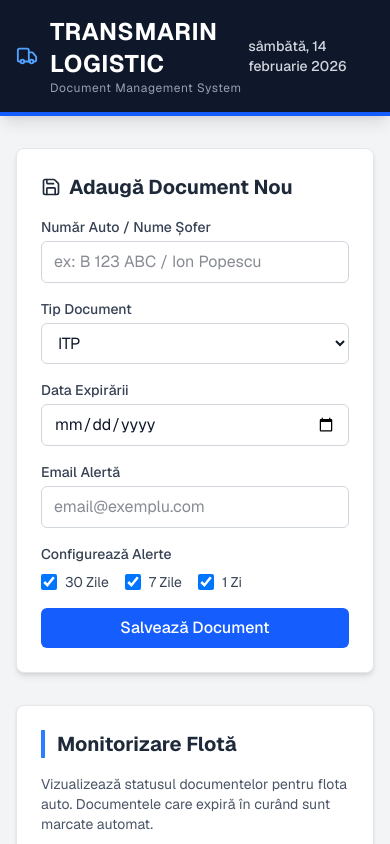
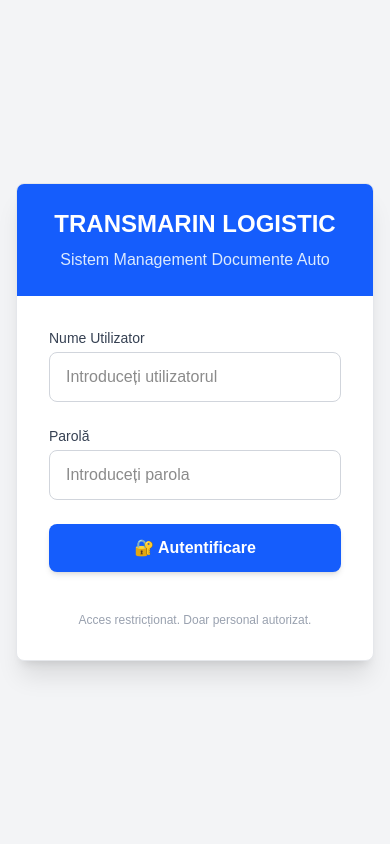
Before and after one commit to greierasmusicstudio/PLATFORMA-TRANSMARIN-LOGISTIC-EXPIRARE-DOCUMENTE, a Next.js app: page / in a window 390 px wide. Shown: the top 844 px of the page. Built offline with nearby package versions, Linux system fonts and the light colour scheme; no server answers; the database is empty.

Commit message:
Add Login Page with hardcoded credentials and improve status badge UI

```diff
--- a/src/app/page.tsx
+++ b/src/app/page.tsx
@@ -1,56 +1,95 @@
-import DocumentForm from '@/components/DocumentForm';
-import DashboardTable from '@/components/DashboardTable';
-import { Truck } from 'lucide-react';
+"use client";
+
+import { useState, useEffect } from "react";
+import DocumentForm from "@/components/DocumentForm";
+import DashboardTable from "@/components/DashboardTable";
+import LoginPage from "@/components/LoginPage";
+import { LogOut } from "lucide-react";
 
 export default function Home() {
+  const [isAuthenticated, setIsAuthenticated] = useState(false);
+  const [isLoading, setIsLoading] = useState(true);
+
+  useEffect(() => {
+    const auth = localStorage.getItem("transmarin_auth");
+    if (auth === "true") {
+      setIsAuthenticated(true);
+    }
+    setIsLoading(false);
+  }, []);
+
+  const handleLogin = () => {
+    localStorage.setItem("transmarin_auth", "true");
+    setIsAuthenticated(true);
+  };
+
+  const handleLogout = () => {
+    localStorage.removeItem("transmarin_auth");
+    setIsAuthenticated(false);
+  };
+
+  if (isLoading) return null; // Prevent flash
+
+  if (!isAuthenticated) {
+    return <LoginPage onLogin={handleLogin} />;
+  }
+
   return (
-    <div className="min-h-screen bg-gray-100 text-gray-900 font-sans">
+    <div className="min-h-screen bg-gray-50 flex flex-col font-[family-name:var(--font-geist-sans)]">
       {/* Header */}
-      <header className="bg-slate-900 text-white shadow-lg border-b-4 border-blue-600">
-        <div className="max-w-7xl mx-auto px-4 sm:px-6 lg:px-8 py-4 flex items-center justify-between">
+      <header className="bg-white border-b border-gray-200 sticky top-0 z-10 shadow-sm">
+        <div className="max-w-7xl mx-auto px-4 sm:px-6 lg:px-8 h-16 flex items-center justify-between">
           <div className="flex items-center gap-3">
-            <Truck className="w-8 h-8 text-blue-400" />
+            <div className="bg-blue-600 p-2 rounded-lg">
+              <svg className="w-6 h-6 text-white" fill="none" stroke="currentColor" viewBox="0 0 24 24">
+                <path strokeLinecap="round" strokeLinejoin="round" strokeWidth={2} d="M9 17a2 2 0 11-4 0 2 2 0 014 0zM19 17a2 2 0 11-4 0 2 2 0 014 0z" />
+                <path strokeLinecap="round" strokeLinejoin="round" strokeWidth={2} d="M13 16V6a1 1 0 00-1-1H4a1 1 0 00-1 1v10a1 1 0 001 1h1m8-1a1 1 0 01-1 1H9m4-1V8a1 1 0 011-1h2.586a1 1 0 01.707.293l3.414 3.414a1 1 0 01.293.707V16a1 1 0 01-1 1h-1m-6-1a1 1 0 001 1h1M5 17a2 2 0 104 0m-4 0a2 2 0 114 0m6 0a2 2 0 104 0m-4 0a2 2 0 114 0" />
+              </svg>
+            </div>
             <div>
-              <h1 className="text-2xl font-bold tracking-wide uppercase">Transmarin Logistic</h1>
-              <p className="text-xs text-gray-400 tracking-wider">Document Management System</p>
+              <h1 className="text-xl font-bold text-gray-900 tracking-tight">TRANSMARIN LOGISTIC</h1>
+              <p className="text-xs text-gray-500 font-medium">Document Management System</p>
             </div>
           </div>
-          <div className="text-sm font-medium text-gray-300">
-            {new Date().toLocaleDateString('ro-RO', { weekday: 'long', year: 'numeric', month: 'long', day: 'numeric' })}
+          <div className="flex items-center gap-4">
+            <div className="text-sm text-gray-500 hidden sm:block">
+              {new Date().toLocaleDateString('ro-RO', { weekday: 'long', year: 'numeric', month: 'long', day: 'numeric' })}
+            </div>
+            <button
+              onClick={handleLogout}
+              className="flex items-center gap-2 px-3 py-2 text-sm text-red-600 hover:bg-red-50 rounded-md transition-colors font-medium border border-transparent hover:border-red-100"
+            >
+              <LogOut className="w-4 h-4" />
+              Ieșire
+            </button>
           </div>
         </div>
       </header>
 
       {/* Main Content */}
-      <main className="max-w-7xl mx-auto px-4 sm:px-6 lg:px-8 py-8 space-y-8">
-
-        {/* Intro / Stats (Optional, keeping it simple for now) */}
-
-        <div className="grid grid-cols-1 lg:grid-cols-3 gap-8">
+      <main className="flex-1 max-w-7xl w-full mx-auto px-4 sm:px-6 lg:px-8 py-8">
+        <div className="grid grid-cols-1 lg:grid-cols-12 gap-8">
           {/* Left Column: Form */}
-          <div className="lg:col-span-1">
+          <div className="lg:col-span-4 space-y-6">
             <DocumentForm />
           </div>
 
           {/* Right Column: Dashboard */}
-          <div className="lg:col-span-2 space-y-6">
+          <div className="lg:col-span-8 space-y-6">
             <div className="bg-white p-6 rounded-lg shadow-sm border border-gray-200">
-              <h2 className="text-xl font-bold text-gray-800 mb-4 border-l-4 border-blue-500 pl-3">
-                Monitorizare Flotă
-              </h2>
-              <p className="text-sm text-gray-600 mb-4">
-                Vizualizează statusul documentelor pentru flota auto. Documentele care expiră în curând sunt marcate automat.
-              </p>
+              <div className="mb-6 border-l-4 border-blue-500 pl-4">
+                <h2 className="text-xl font-bold text-gray-800">Monitorizare Flotă</h2>
+                <p className="text-sm text-gray-500 mt-1">Vizualizează statusul documentelor pentru flota auto. Documentele care expiră în curând sunt marcate automat.</p>
+              </div>
               <DashboardTable />
             </div>
           </div>
         </div>
       </main>
 
-      {/* Footer */}
-      <footer className="bg-white border-t border-gray-200 mt-12">
-        <div className="max-w-7xl mx-auto px-4 py-6 text-center text-sm text-gray-500">
-          &copy; {new Date().getFullYear()} Transmarin Logistic. Toate drepturile rezervate.
+      <footer className="bg-white border-t border-gray-200 py-6 mt-auto">
+        <div className="max-w-7xl mx-auto px-4 text-center text-sm text-gray-400">
+          &copy; {new Date().getFullYear()} Transmarin Logistic. Toate drepturile rezervate. Sistem securizat.
         </div>
       </footer>
     </div>
--- a/src/components/DashboardTable.tsx
+++ b/src/components/DashboardTable.tsx
@@ -174,12 +174,12 @@ export default function DashboardTable() {
                                         ) : format(parseISO(item.expiry_date), 'dd.MM.yyyy')}
                                     </td>
                                     <td className="px-6 py-4">
-                                        <span className={clsx(
-                                            'px-2.5 py-0.5 rounded-full text-xs font-semibold border',
+                                        <div className={clsx(
+                                            'inline-flex items-center px-3 py-1 rounded-full text-xs font-bold border shadow-sm whitespace-nowrap',
                                             getStatusColor(item.expiry_date)
                                         )}>
                                             {getStatusText(item.expiry_date)}
-                                        </span>
+                                        </div>
                                     </td>
                                     <td className="px-6 py-4">
                                         <div className="flex items-center gap-2">
--- /dev/null
+++ b/src/components/LoginPage.tsx
@@ -0,0 +1,75 @@
+import { useState } from 'react';
+
+interface LoginPageProps {
+    onLogin: () => void;
+}
+
+export default function LoginPage({ onLogin }: LoginPageProps) {
+    const [username, setUsername] = useState('');
+    const [password, setPassword] = useState('');
+    const [error, setError] = useState('');
+
+    const handleSubmit = (e: React.FormEvent) => {
+        e.preventDefault();
+        // Hardcoded credentials as requested
+        if (username === 'TRANSMARIN-LOGISTIC' && password === 'TRANSMARIN2026') {
+            onLogin();
+        } else {
+            setError('Date de acces incorecte. Încearcă din nou.');
+        }
+    };
+
+    return (
+        <div className="min-h-screen flex items-center justify-center bg-gray-100 p-4">
+            <div className="max-w-md w-full bg-white rounded-lg shadow-xl overflow-hidden border border-gray-200">
+                <div className="bg-blue-600 p-6 text-center">
+                    <h1 className="text-2xl font-bold text-white">TRANSMARIN LOGISTIC</h1>
+                    <p className="text-blue-100 mt-2">Sistem Management Documente Auto</p>
+                </div>
+
+                <form onSubmit={handleSubmit} className="p-8 space-y-6">
+                    <div>
+                        <label className="block text-sm font-medium text-gray-700 mb-1">Nume Utilizator</label>
+                        <input
+                            type="text"
+                            value={username}
+                            onChange={(e) => setUsername(e.target.value)}
+                            className="w-full px-4 py-3 rounded-lg border border-gray-300 focus:ring-2 focus:ring-blue-500 focus:border-blue-500 outline-none transition-all"
+                            placeholder="Introduceți utilizatorul"
+                            required
+                        />
+                    </div>
+
+                    <div>
+                        <label className="block text-sm font-medium text-gray-700 mb-1">Parolă</label>
+                        <input
+                            type="password"
+                            value={password}
+                            onChange={(e) => setPassword(e.target.value)}
+                            className="w-full px-4 py-3 rounded-lg border border-gray-300 focus:ring-2 focus:ring-blue-500 focus:border-blue-500 outline-none transition-all"
+                            placeholder="Introduceți parola"
+                            required
+                        />
+                    </div>
+
+                    {error && (
+                        <div className="p-3 bg-red-50 text-red-600 text-sm rounded-lg border border-red-100 flex items-center">
+                            <span className="mr-2">⚠️</span> {error}
+                        </div>
+                    )}
+
+                    <button
+                        type="submit"
+                        className="w-full bg-blue-600 hover:bg-blue-700 text-white font-bold py-3 px-4 rounded-lg transition-colors shadow-md hover:shadow-lg transform active:scale-95 duration-200"
+                    >
+                        🔐 Autentificare
+                    </button>
+
+                    <div className="text-center text-xs text-gray-400 mt-4">
+                        Acces restricționat. Doar personal autorizat.
+                    </div>
+                </form>
+            </div>
+        </div>
+    );
+}
```
